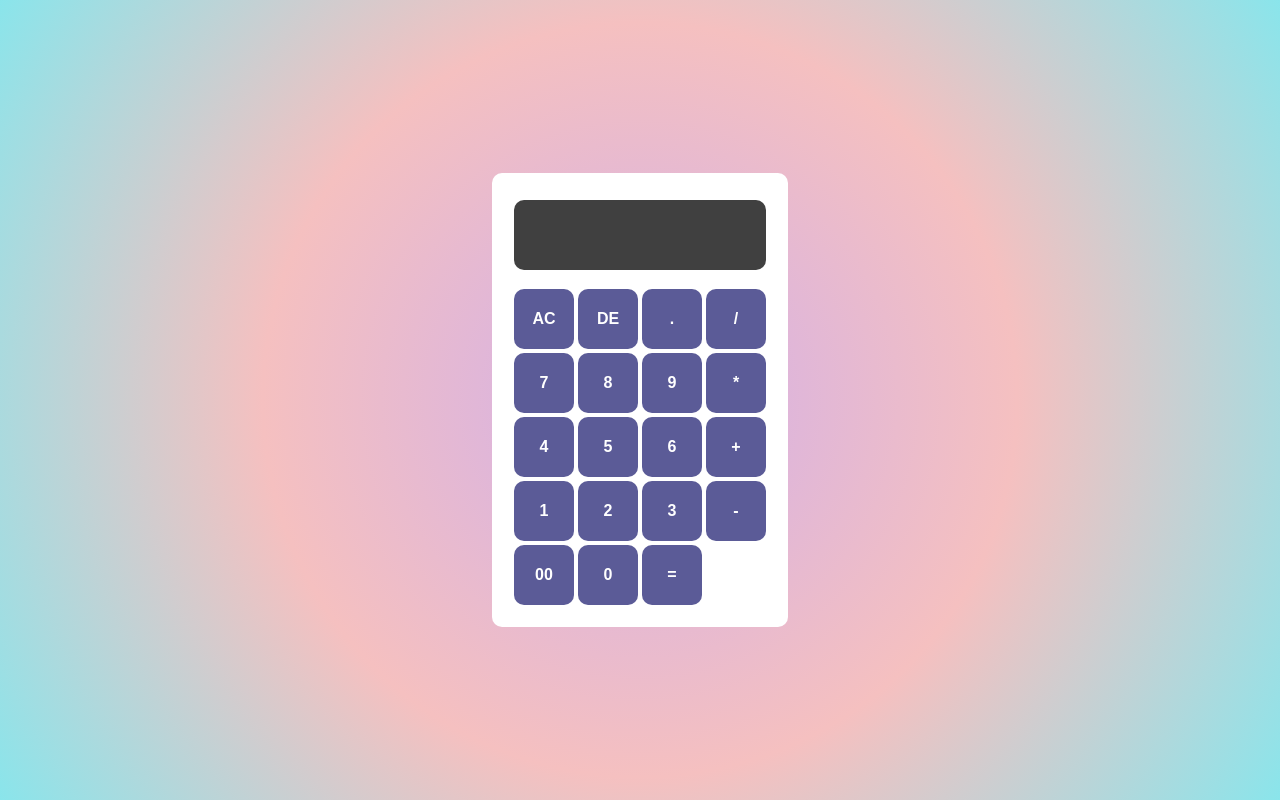
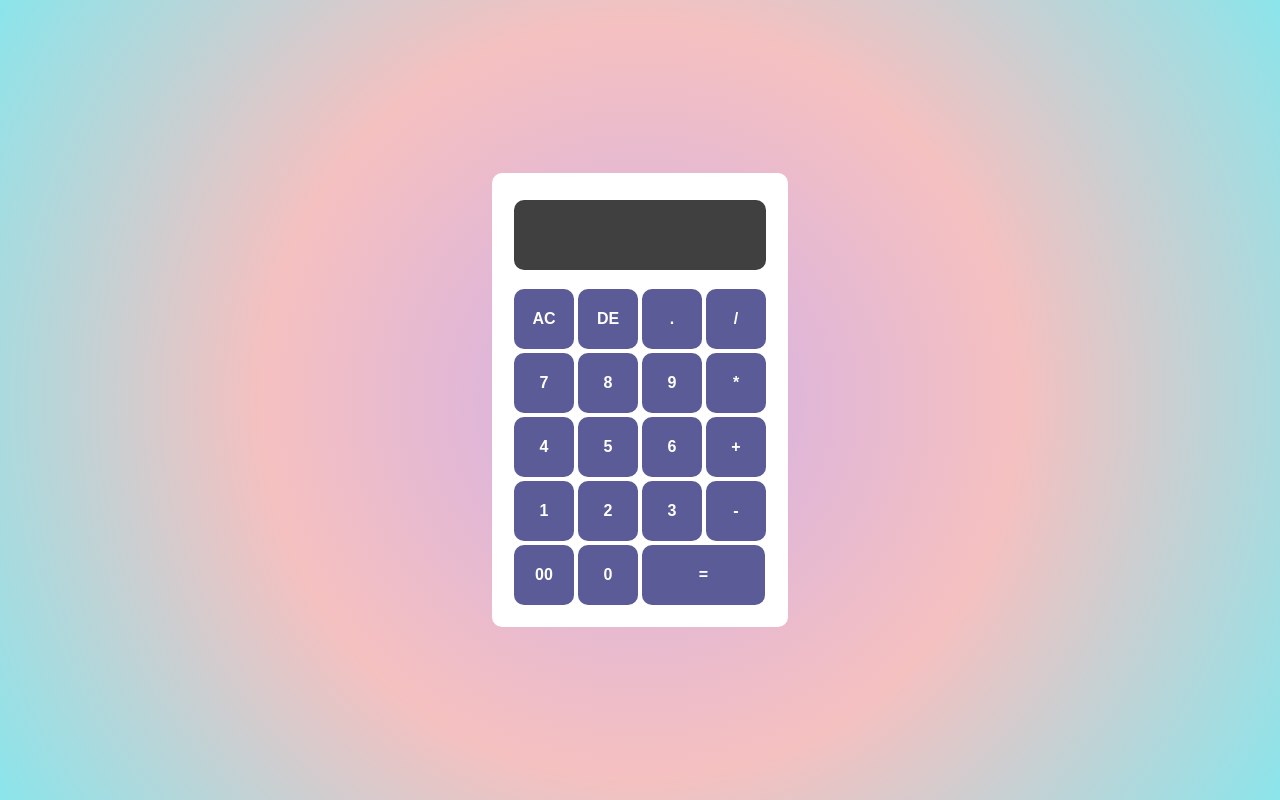
Before and after one commit to sahil0286/calculator, a React (Create React App) app: page / in a window 1280 px wide. Built offline with nearby package versions, Linux system fonts and the light colour scheme.

Commit message:
Update App.css

```diff
--- a/src/App.css
+++ b/src/App.css
@@ -50,3 +50,7 @@ form .display input {
     padding: 5px 10px;
     background-color: rgb(64, 64, 64);
 }
+
+form input.equal {
+    width: 123px;
+}
```
